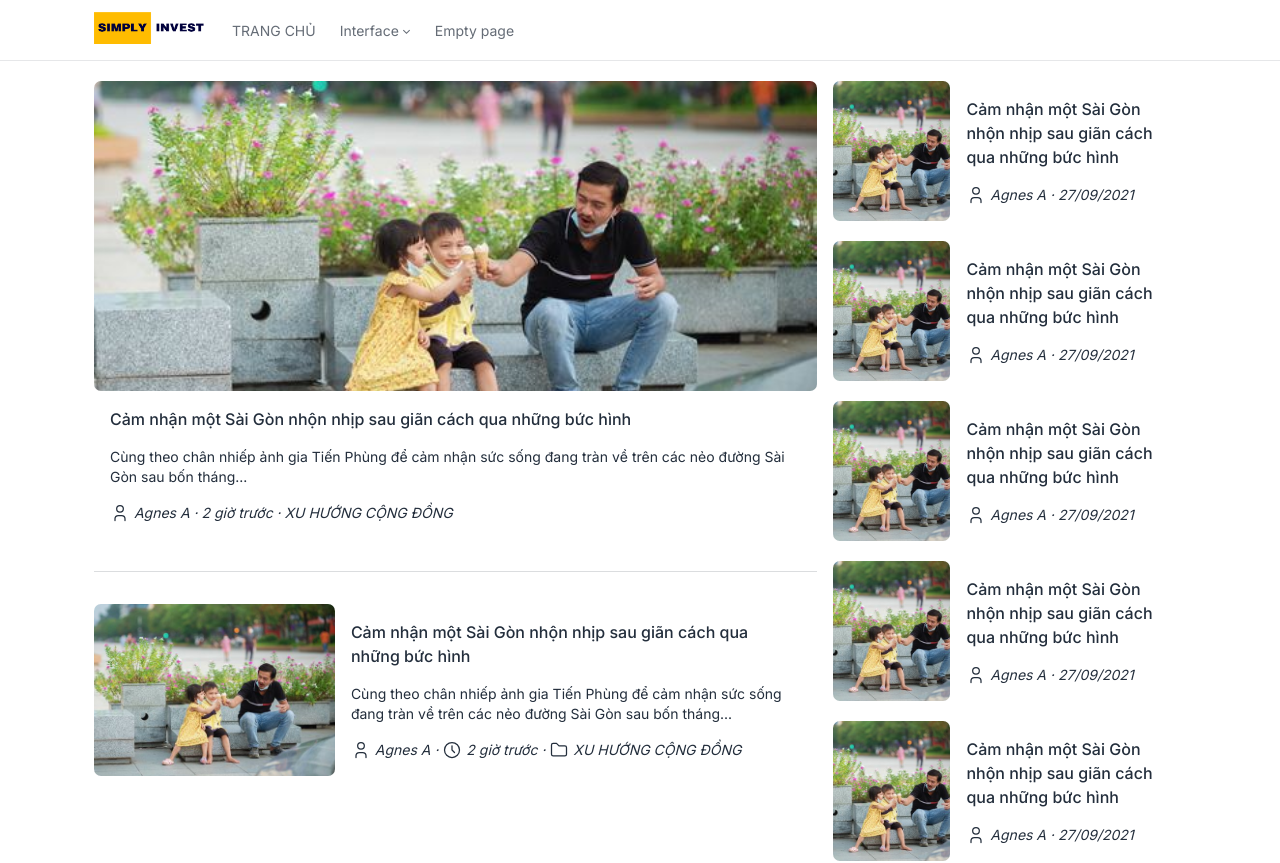
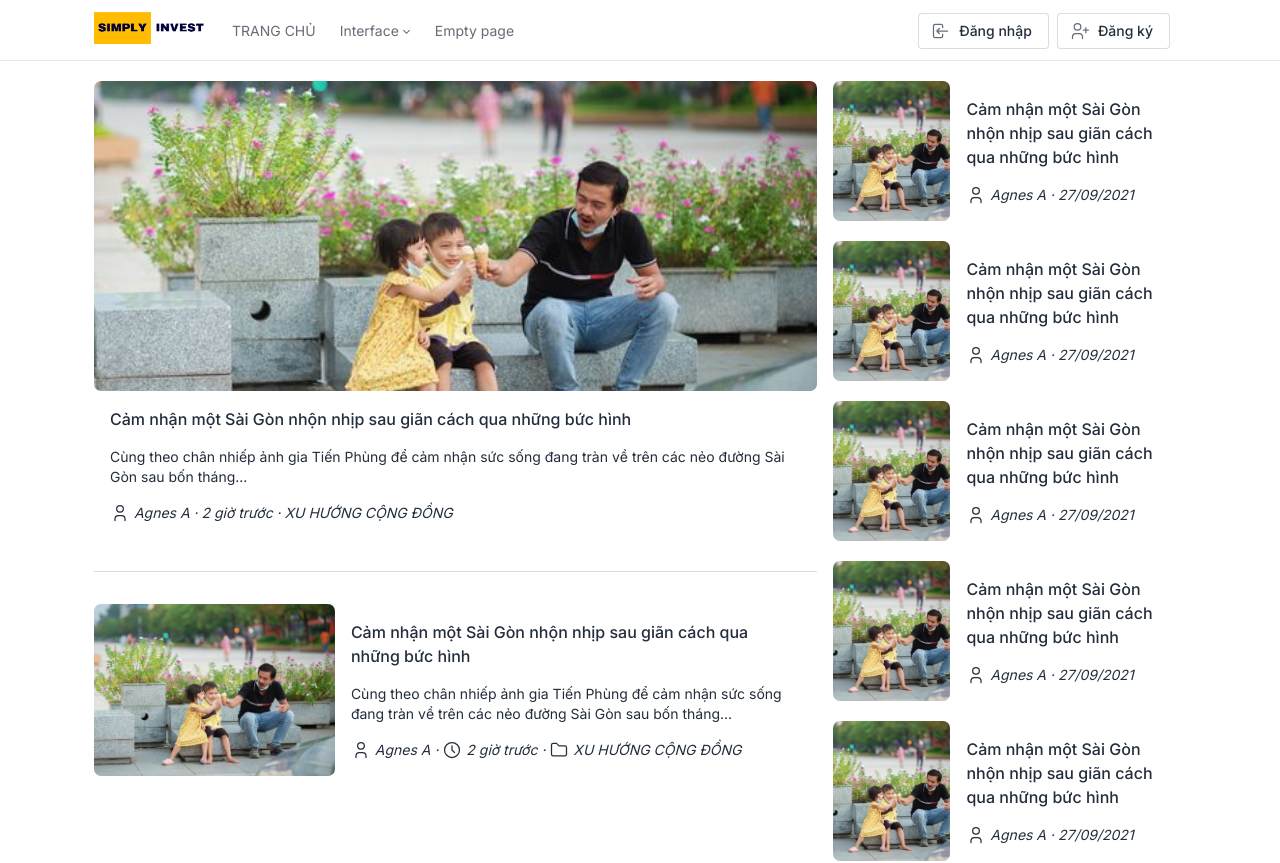
Before and after one commit to devkitonline/sim, a Next.js app: page / in a window 1280 px wide. Shown: the top 863 px of the page. Built offline with nearby package versions, Linux system fonts and the light colour scheme.

Commit message:
login/logout

```diff
--- a/components/base/base_header.tsx
+++ b/components/base/base_header.tsx
@@ -1,11 +1,16 @@
 import Link from 'next/link'
 import Image from "next/image";
 import Base_menu from "./base_menu";
-// import {IconLogin, IconUserPlus} from '@tabler/icons';
-// import {useEffect, useState} from "react";
-// import {IUser} from "../../helpers/interfaces";
+import {IconLogin, IconUserPlus} from '@tabler/icons';
+import {useEffect, useState} from "react";
+import {IUser} from "../../helpers/interfaces";
+import {UserService} from "../../services/user.service";
 
 const Base_header = () => {
+    const [user, setUser] = useState<IUser>(null);
+    useEffect(() => {
+        UserService.userSubject.subscribe(user => setUser(user));
+    }, [user]);
     return (
         <header className="navbar navbar-expand-md navbar-light d-print-none sticky-top">
             <div className="container-xl">
@@ -18,40 +23,40 @@ const Base_header = () => {
                     </Link>
                 </h1>
                 <div className="navbar-nav flex-row order-md-last">
-                    {/*{isLogined() ?*/}
-                    {/*    <div className="nav-item dropdown">*/}
-                    {/*        <a href="#" className="nav-link d-flex lh-1 text-reset p-0" data-bs-toggle="dropdown" aria-label="Open user menu">*/}
-                    {/*            <span className="avatar avatar-sm" style={{backgroundImage: 'url(/avatars/000m.jpg)'}}/>*/}
-                    {/*            <div className="d-none d-xl-block ps-2">*/}
-                    {/*                /!*<div>{user.username}</div>*!/*/}
-                    {/*                /!*<div className="mt-1 small text-muted">{user.firstName}</div>*!/*/}
-                    {/*            </div>*/}
-                    {/*        </a>*/}
-                    {/*        <div className="dropdown-menu dropdown-menu-end dropdown-menu-arrow">*/}
-                    {/*            <a href="#" className="dropdown-item">Set status</a>*/}
-                    {/*            <a href="#" className="dropdown-item">Profile & account</a>*/}
-                    {/*            <a href="#" className="dropdown-item">Feedback</a>*/}
-                    {/*            <div className="dropdown-divider"/>*/}
-                    {/*            <a href="#" className="dropdown-item">Settings</a>*/}
-                    {/*            <Link href='/login'><a className="dropdown-item">Logout</a></Link>*/}
-                    {/*        </div>*/}
-                    {/*    </div>*/}
-                    {/*    :*/}
-                    {/*    <div className="nav-item d-none d-md-flex me-3">*/}
-                    {/*        <div className="btn-list">*/}
-                    {/*            <Link href='/login'>*/}
-                    {/*                <a className="btn btn-outline-white">*/}
-                    {/*                    <IconLogin/> Đăng nhập*/}
-                    {/*                </a>*/}
-                    {/*            </Link>*/}
-                    {/*            <Link href='/login'>*/}
-                    {/*                <a className="btn btn-outline-white">*/}
-                    {/*                    <IconUserPlus/> Đăng ký*/}
-                    {/*                </a>*/}
-                    {/*            </Link>*/}
-                    {/*        </div>*/}
-                    {/*    </div>*/}
-                    {/*}*/}
+                    {UserService.token ?
+                        <div className="nav-item dropdown">
+                            <a href="#" className="nav-link d-flex lh-1 text-reset p-0" data-bs-toggle="dropdown" aria-label="Open user menu">
+                                <span className="avatar avatar-sm" style={{backgroundImage: 'url(/avatars/000m.jpg)'}}/>
+                                <div className="d-none d-xl-block ps-2">
+                                    <div>{UserService.user.username}</div>
+                                    <div className="mt-1 small text-muted">{UserService.user.lastName} {UserService.user.firstName}</div>
+                                </div>
+                            </a>
+                            <div className="dropdown-menu dropdown-menu-end dropdown-menu-arrow">
+                                <a href="#" className="dropdown-item">Set status</a>
+                                <a href="#" className="dropdown-item">Profile & account</a>
+                                <a href="#" className="dropdown-item">Feedback</a>
+                                <div className="dropdown-divider"/>
+                                <a href="#" className="dropdown-item">Settings</a>
+                                <a href="#" onClick={UserService.logout} className="dropdown-item">Logout</a>
+                            </div>
+                        </div>
+                        :
+                        <div className="nav-item d-none d-md-flex me-3">
+                            <div className="btn-list">
+                                <Link href='/login'>
+                                    <a className="btn btn-outline-white">
+                                        <IconLogin/> Đăng nhập
+                                    </a>
+                                </Link>
+                                <Link href='/register'>
+                                    <a className="btn btn-outline-white">
+                                        <IconUserPlus/> Đăng ký
+                                    </a>
+                                </Link>
+                            </div>
+                        </div>
+                    }
                 </div>
                 <Base_menu/>
             </div>
--- a/services/user.service.ts
+++ b/services/user.service.ts
@@ -42,7 +42,7 @@ export class UserService {
         localStorage.removeItem('sim_user');
         UserService.token = "";
         UserService.user = null;
-        this.userSubject.next(null);
+        UserService.userSubject.next(null);
         Router.push('/login');
     }
 }
```
